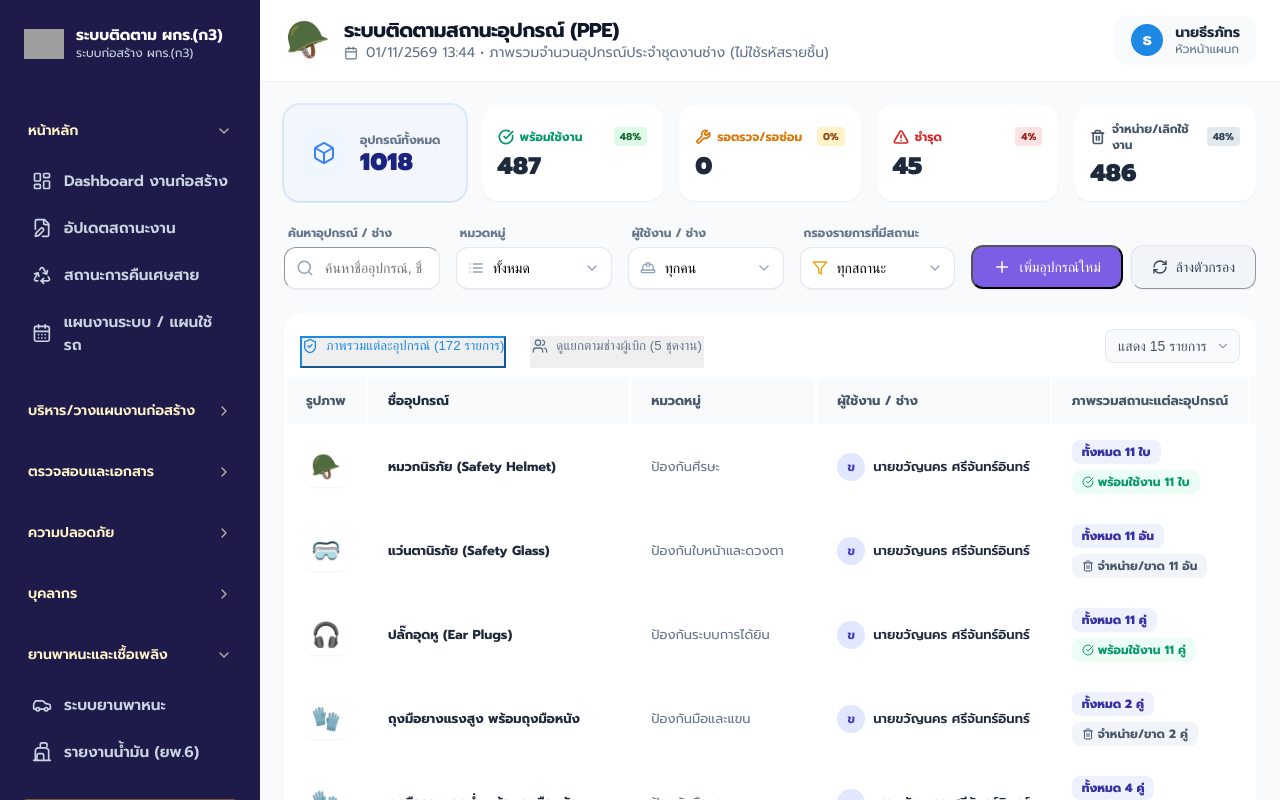
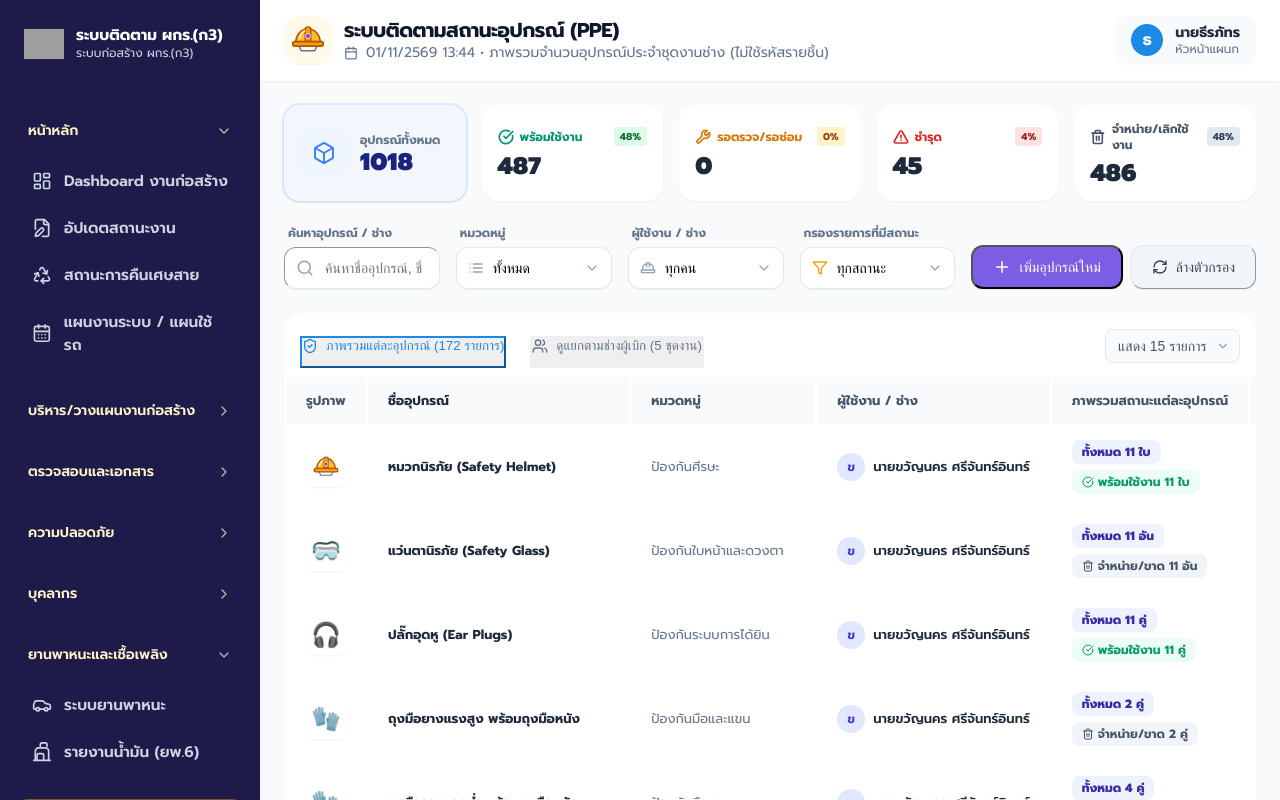
Before and after one commit to superninkub-cloud/pea-construction-app, a Next.js app: page /safety-ppe in a window 1280 px wide. Both pictures are taken after a click on the button "เข้าใช้งานโหมดผู้เยี่ยมชม (ดูเท่านั้น)". Built offline with nearby package versions, Linux system fonts and the light colour scheme; grey boxes are pictures that could not be loaded.

Commit message:
fix(safety-ppe): replace unsupported helmet emoji with custom SVG safety helmet icon

```diff
--- a/app/safety-ppe/page.tsx
+++ b/app/safety-ppe/page.tsx
@@ -26,9 +26,28 @@ type AggregatedEquipment = {
   remarks?: string;
 };
 
-// Emoji mapping for images based on name or category
+// Custom SVG Safety Helmet & Emoji mapping so icons render crisply on all OS versions
+const SafetyHelmetIcon = ({ size = 28 }: { size?: number }) => (
+  <svg width={size} height={size} viewBox="0 0 64 64" fill="none" xmlns="http://www.w3.org/2000/svg">
+    {/* Dome */}
+    <path d="M10 38C10 23.6406 19.8497 12 32 12C44.1503 12 54 23.6406 54 38H10Z" fill="#FBBF24" stroke="#B45309" strokeWidth="3" strokeLinejoin="round"/>
+    {/* Top Ridge */}
+    <path d="M27 12.5C27 10.567 29.2386 9 32 9C34.7614 9 37 10.567 37 12.5V34H27V12.5Z" fill="#F59E0B" stroke="#B45309" strokeWidth="2.5" strokeLinejoin="round"/>
+    {/* Highlight */}
+    <path d="M17 29C18.5 22 22.5 17.5 26 16" stroke="#FEF3C7" strokeWidth="3" strokeLinecap="round"/>
+    {/*PEA Purple/White Front Badge */}
+    <rect x="28" y="21" width="8" height="8" rx="2" fill="#7C3AED" stroke="#FEF3C7" strokeWidth="1.5"/>
+    {/* Brim */}
+    <path d="M5 38C5 36.3431 6.34315 35 8 35H56C57.6569 35 59 36.3431 59 38V40C59 41.6569 57.6569 43 56 43H8C6.34315 43 5 41.6569 5 40V38Z" fill="#F59E0B" stroke="#B45309" strokeWidth="3" strokeLinejoin="round"/>
+    {/* Chin strap hint */}
+    <path d="M16 43L20 51H44L48 43" stroke="#64748B" strokeWidth="2.5" strokeLinecap="round" strokeLinejoin="round"/>
+  </svg>
+);
+
 const getEmojiIcon = (category: string, name: string) => {
-  if (name.includes('หมวก')) return '🪖';
+  if (name.includes('หมวก') || category.includes('ป้องกันศีรษะ')) {
+    return <SafetyHelmetIcon size={28} />;
+  }
   if (name.includes('แว่น')) return '🥽';
   if (name.includes('ปลั๊กอุดหู')) return '🎧';
   if (name.includes('ถุงมือ')) return '🧤';
@@ -392,8 +411,8 @@ export default function SafetyPPEDashboard() {
       {/* Header */}
       <header className="bg-white border-b border-slate-200 px-6 py-4 flex flex-col md:flex-row justify-between items-start md:items-center gap-4 z-10 sticky top-0 shadow-sm">
         <div className="flex items-center gap-3">
-          <div className="w-12 h-12 flex items-center justify-center shrink-0">
-            <span className="text-4xl drop-shadow-sm">🪖</span>
+          <div className="w-12 h-12 rounded-2xl bg-amber-50 border border-amber-200 flex items-center justify-center shrink-0 shadow-sm">
+            <SafetyHelmetIcon size={36} />
           </div>
           <div>
             <h1 className="text-xl font-bold text-slate-900 tracking-tight leading-tight">ระบบติดตามสถานะอุปกรณ์ (PPE)</h1>
```
